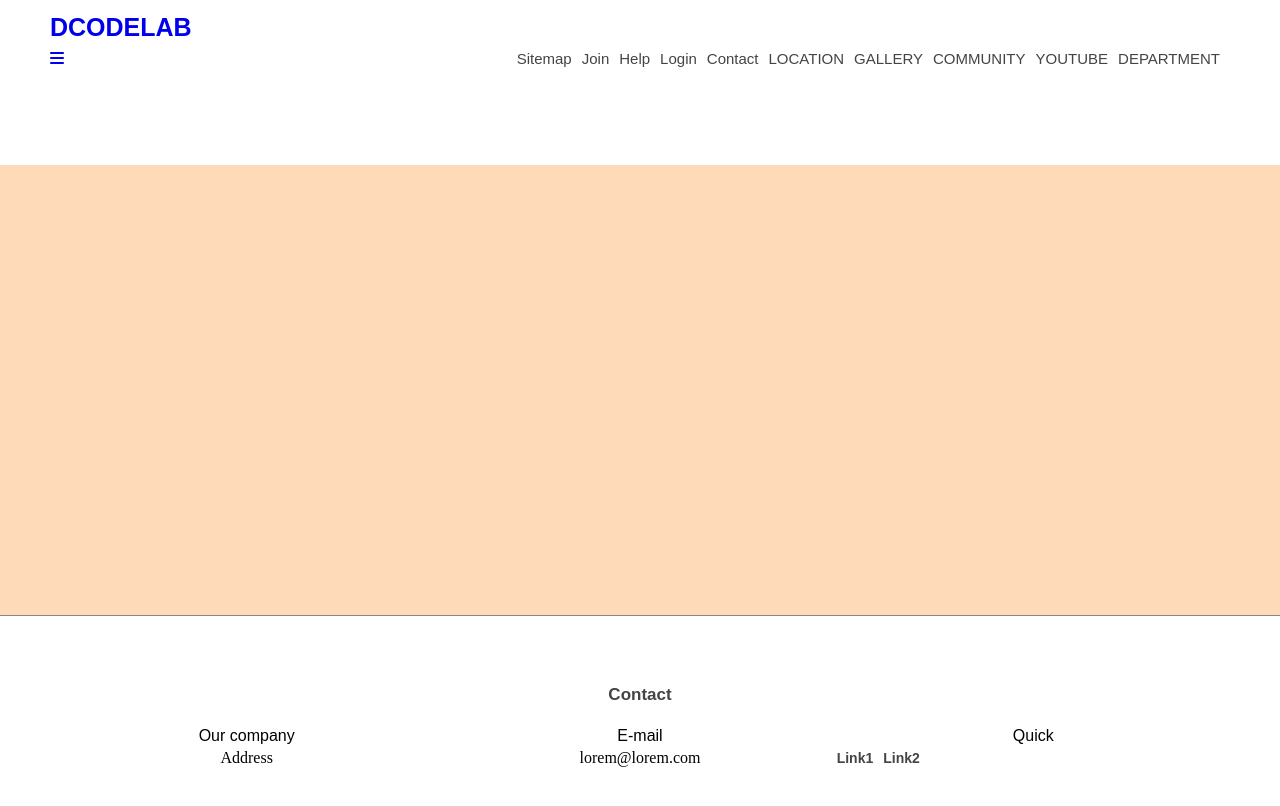
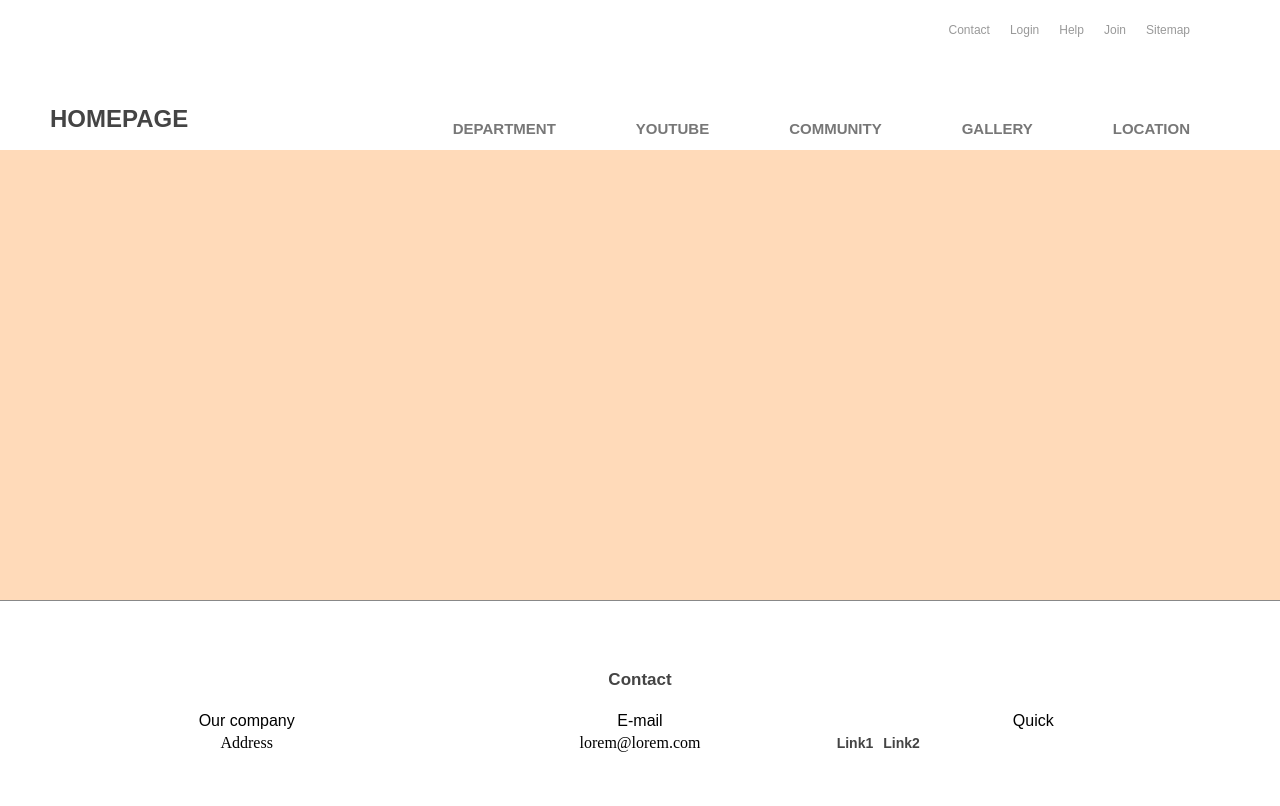
Before and after one commit to zzinis/page, a plain HTML site: page index.html in a window 1280 px wide. Drawn offline with Linux system fonts and the light colour scheme.

Commit message:
header scss 수정

```diff
--- a/index.html
+++ b/index.html
@@ -12,7 +12,7 @@
 <body>
 	<header id="header">
 		<div class="inner">
-			<h1><a href="#">DCODELAB</a></h1>
+			<h1><a href="#">HOMEPAGE</a></h1>
 
 			<ul id="gnb">
 				<li><a href="#">DEPARTMENT</a></li>
--- a/scss/style.scss
+++ b/scss/style.scss
@@ -11,23 +11,77 @@
         width: 1180px;
         height: 100%;
         margin: 0 auto;
+        position: relative;
 
         h1{
-            font: bold 25px/1 'arial';
-            margin-bottom: 10px;
-            margin-top: 15px;
+            position:absolute;
+            left:0;
+            bottom:15px;
+
+            a{
+                font: bold 24px/1 'arial';
+                color: #444;
+            }
+
         }
 
-        ul{
+        #gnb{
+            position: absolute;
+            right: 0;
+            bottom: 0;
+
+            &::after{
+                content: '';
+                display: block;
+                clear: both;
+            }
 
             li{
-                float: right;
+                float: left;
                 a{
-                    color: #444;
-                    margin-right: 10px;
-                    font: 15px/1 'arial';
+                    display: inline-block;
+                    padding: 14px 40px;
+                    font: bold 15px/1 'arial';
+                    color: #777;
+
+                    &:hover{
+                        color: #fff;
+                        background: #555;
+                    }
                 }
             }
+
+        }
+
+        .util{
+            position: absolute;
+            right: 40px;
+            top: 20px;
+
+            &::after{
+                content: '';
+                display: block;
+                clear: both;
+            }
+
+            li{
+                float: left;
+                margin-left: 20px;
+
+                a{
+                    font: 12px/1 'arial';
+                    color: #999;
+                }
+            }
+        }
+
+        .btnMo{
+            position: absolute;
+            bottom: 20px;
+            right: 30px;
+            font-size: 30px;
+            color: #555;
+            display: none;
         }
     }
 }
```
Also changed, not shown: css/style.css, 1 other file.
